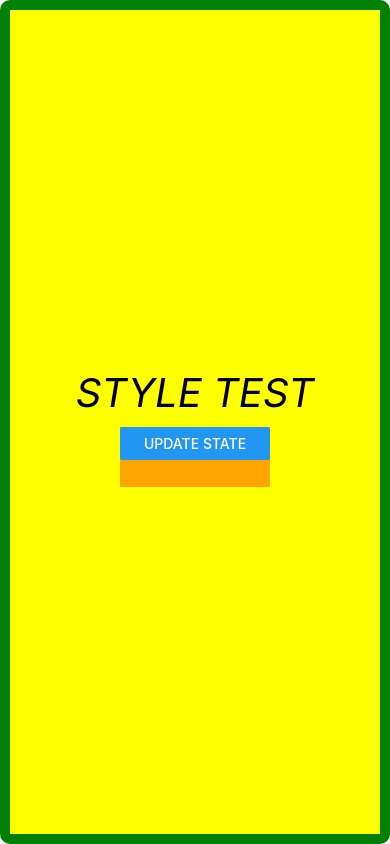
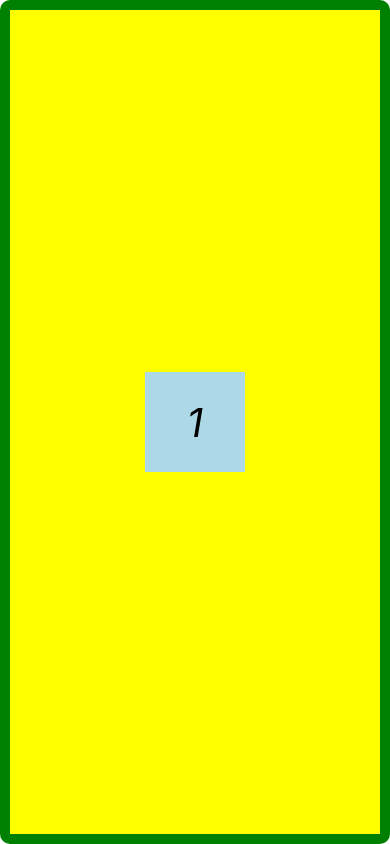
Before and after one commit to codingscode/reactnative_from_zero_to_hero, a React Native app in the folder rntour/: screen / in a window 390 px wide. Built offline with nearby package versions, Linux system fonts and the light colour scheme.

Commit message:
parte 14

```diff
--- a/rntour/App.js
+++ b/rntour/App.js
@@ -15,10 +15,10 @@ function App() {
 
    return (
       <View style={styles.body} >
-         <Text style={styles.text} >{name}</Text>
-         <View style={styles.button} >
-            <Button title='Update State' onPress={onPressHandler} ></Button>
+         <View style={styles.view1} >
+            <Text style={styles.text} >1</Text>
          </View>
+
       </View>
    )
 }
@@ -32,22 +32,21 @@ const styles = StyleSheet.create({
       borderWidth: 10,
       borderColor: 'green',
       borderRadius: 10,
-      //margin: 40
+   },
+   view1: {
+      width: 100,
+      height: 100,
+      backgroundColor: 'lightblue',
+      alignItems: 'center',
+      justifyContent: 'center'
    },
    text: {
       color: 'black',
       fontSize: 40,
       fontStyle: 'italic',
       margin: 10,
-      textTransform: 'uppercase'
    },
-   button: {
-      width: 150,
-      height: 60,
-      backgroundColor: 'orange'
 
-
-   }
 
 })
 
```
